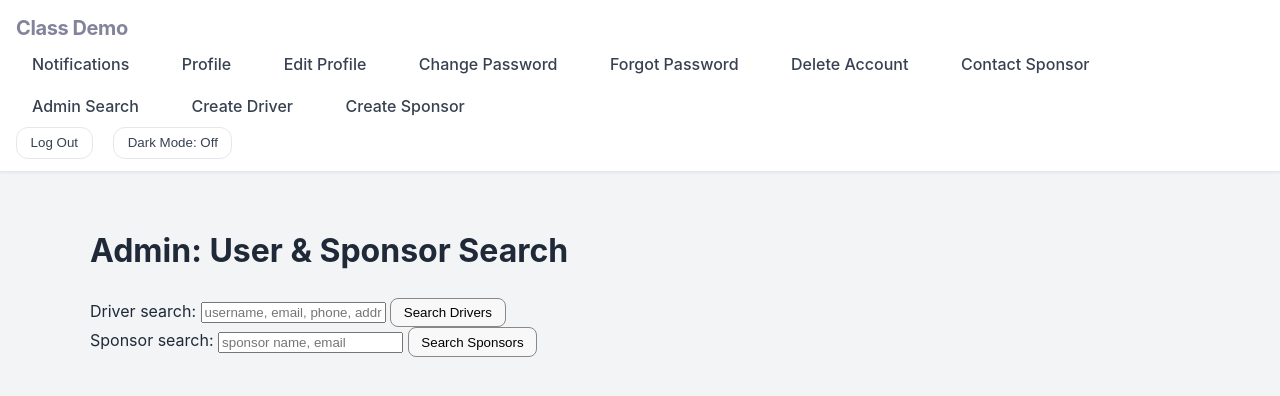
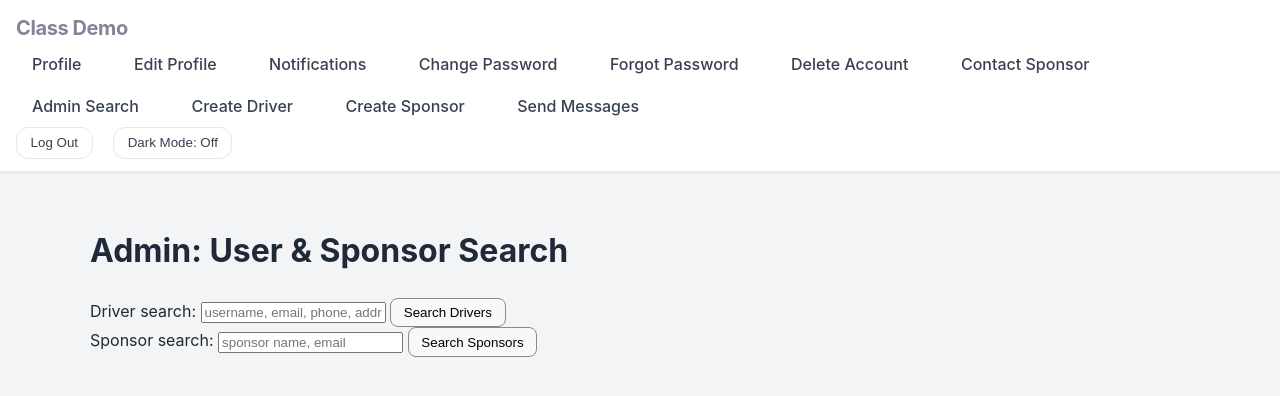
Before and after one commit to slothsage/F25-Team17, a Django app: page /admin/ in a window 1280 px wide. Shown: the top 396 px of the page. Run offline with Django 5.2, Linux system fonts and the light colour scheme; the visitor is signed in with stand-in values (Sample User, id 1); data comes from the database, SQL or seed files in the repository; data that the repository does not hold is empty.

Commit message:
Admins get a Message button for announcements

```diff
--- a/templates/base.html
+++ b/templates/base.html
@@ -42,17 +42,18 @@
 
       <div class="d-flex flex-wrap justify-content-center gap-2">
         {% if user.is_authenticated %}
-          <a class="nav-link d-inline-block" href="{% url 'accounts:notifications_feed' %}">Notifications</a>
           <a class="nav-link d-inline-block" href="{% url 'accounts:profile' %}">Profile</a>
           <a class="nav-link d-inline-block" href="{% url 'accounts:profile_edit' %}">Edit Profile</a>
+          <a class="nav-link d-inline-block" href="{% url 'accounts:notifications_feed' %}">Notifications</a>
           <a class="nav-link d-inline-block" href="{% url 'accounts:password_change' %}">Change Password</a>
           <a class="nav-link d-inline-block" href="{% url 'accounts:password_reset' %}">Forgot Password</a>
           <a class="nav-link d-inline-block" href="{% url 'accounts:delete_account' %}">Delete Account</a>
           <a class="nav-link d-inline-block" href="{% url 'accounts:contact_sponsor' %}">Contact Sponsor</a>
-          {% if user.is_staff or user.is_superuser %}
-            <a class="nav-link d-inline-block" href="/admin/">Admin Search</a>
-            <a class="nav-link d-inline-block" href="/admin/create-driver/">Create Driver</a>
-            <a class="nav-link d-inline-block" href="/admin/create-sponsor/">Create Sponsor</a>
+        {% if user.is_staff or user.is_superuser %}
+          <a class="nav-link d-inline-block" href="/admin/">Admin Search</a>
+          <a class="nav-link d-inline-block" href="/admin/create-driver/">Create Driver</a>
+          <a class="nav-link d-inline-block" href="/admin/create-sponsor/">Create Sponsor</a>
+          <a class="nav-link d-inline-block" href="{% url 'accounts:message_compose' %}">Send Messages</a>
           {% endif %}
         {% endif %}
       </div>
```
